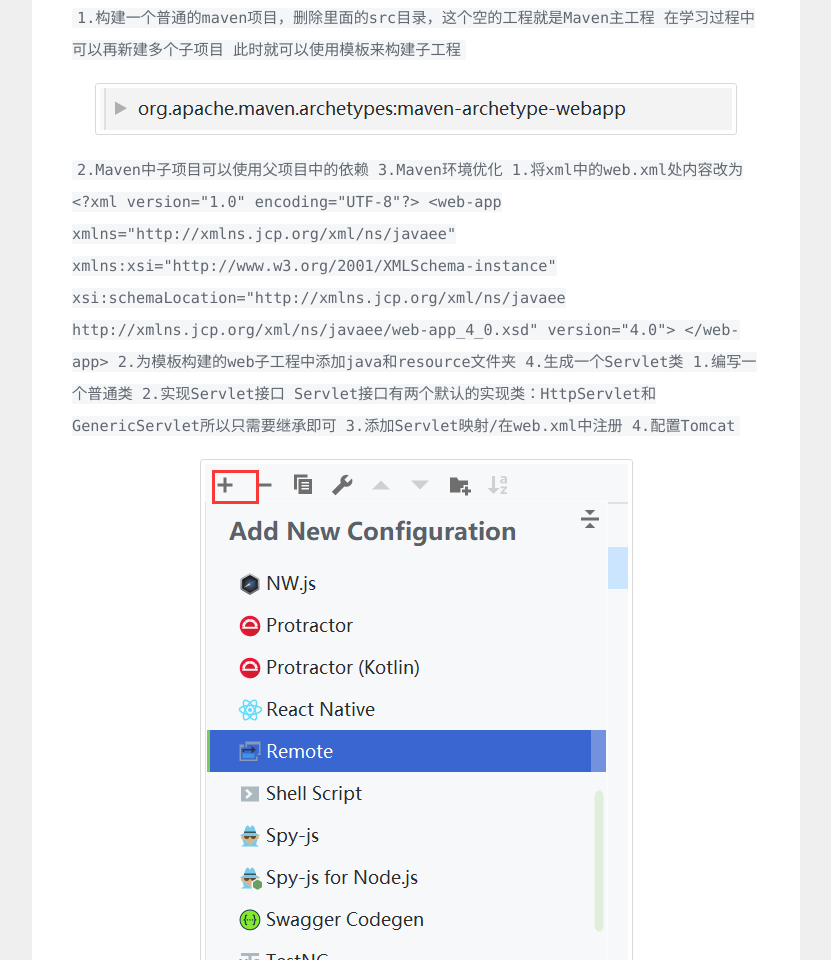
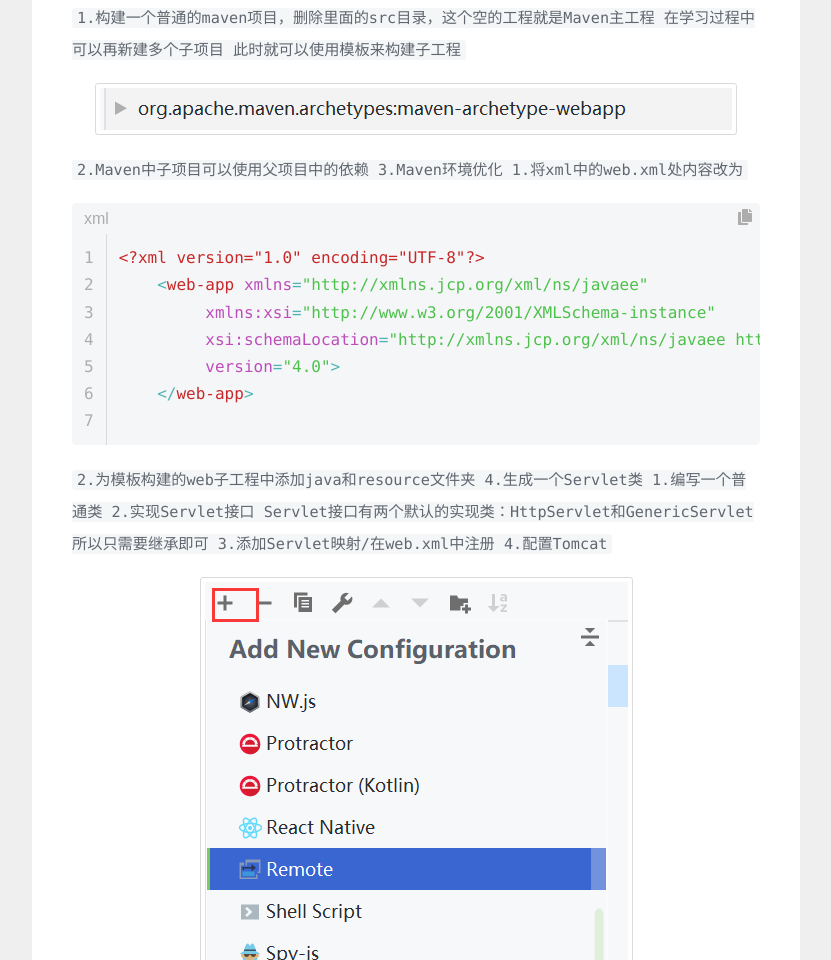
Before and after one commit to pascalzhli/personal-page, a plain HTML site: page 2020/08/21/Servlet的学习/index.html in a window 1280 px wide. Shown: the part 1045-2005 px from the top of the page, without its empty margins (59-890 px from the left). Drawn offline with nearby package versions, Linux system fonts and the light colour scheme.

Commit message:
Site updated: 2020-08-21 20:30:35

```diff
--- a/2020/08/21/Servlet的学习/index.html
+++ b/2020/08/21/Servlet的学习/index.html
@@ -14,7 +14,7 @@
 <meta property="og:image" content="https://zhihuali.cn/images/pasted-17.png">
 <meta property="og:image" content="https://zhihuali.cn/images/pasted-19.png">
 <meta property="article:published_time" content="2020-08-21T07:34:48.000Z">
-<meta property="article:modified_time" content="2020-08-21T12:06:58.615Z">
+<meta property="article:modified_time" content="2020-08-21T12:30:09.868Z">
 <meta property="article:author" content="Zhihua Li">
 <meta name="twitter:card" content="summary">
 <meta name="twitter:image" content="https://zhihuali.cn/images/pasted-11.png"><title>Servlet的学习（一） | </title><link ref="canonical" href="https://zhihuali.cn/2020/08/21/Servlet%E7%9A%84%E5%AD%A6%E4%B9%A0/"><link rel="dns-prefetch" href="https://cdn.jsdelivr.net"><link rel="stylesheet" href="https://cdn.jsdelivr.net/npm/@fortawesome/fontawesome-free@5.12.1/css/all.min.css" type="text/css"><link rel="stylesheet" href="/css/index.css?v=2.1.1"><script>var Stun = window.Stun || {};
@@ -53,28 +53,18 @@ window.CONFIG = CONFIG;</script><meta name="generator" content="Hexo 5.0.2"><lin
 <pre><code>2.Maven中子项目可以使用父项目中的依赖
 
 3.Maven环境优化
+     1.将xml中的web.xml处内容改为</code></pre>
+<figure class="highlight xml"><div class="table-container"><table><tr><td class="gutter"><pre><span class="line">1</span><br><span class="line">2</span><br><span class="line">3</span><br><span class="line">4</span><br><span class="line">5</span><br><span class="line">6</span><br><span class="line">7</span><br></pre></td><td class="code"><pre><span class="line"><span class="meta">&lt;?xml version=&quot;1.0&quot; encoding=&quot;UTF-8&quot;?&gt;</span></span><br><span class="line">    <span class="tag">&lt;<span class="name">web-app</span> <span class="attr">xmlns</span>=<span class="string">&quot;http://xmlns.jcp.org/xml/ns/javaee&quot;</span></span></span><br><span class="line"><span class="tag">         <span class="attr">xmlns:xsi</span>=<span class="string">&quot;http://www.w3.org/2001/XMLSchema-instance&quot;</span></span></span><br><span class="line"><span class="tag">         <span class="attr">xsi:schemaLocation</span>=<span class="string">&quot;http://xmlns.jcp.org/xml/ns/javaee http://xmlns.jcp.org/xml/ns/javaee/web-app_4_0.xsd&quot;</span></span></span><br><span class="line"><span class="tag">         <span class="attr">version</span>=<span class="string">&quot;4.0&quot;</span>&gt;</span></span><br><span class="line">    <span class="tag">&lt;/<span class="name">web-app</span>&gt;</span></span><br><span class="line">    </span><br></pre></td></tr></table></div></figure>
 
-   1.将xml中的web.xml处内容改为
-
-   &lt;?xml version=&quot;1.0&quot; encoding=&quot;UTF-8&quot;?&gt;
-&lt;web-app xmlns=&quot;http://xmlns.jcp.org/xml/ns/javaee&quot;
-     xmlns:xsi=&quot;http://www.w3.org/2001/XMLSchema-instance&quot;
-     xsi:schemaLocation=&quot;http://xmlns.jcp.org/xml/ns/javaee http://xmlns.jcp.org/xml/ns/javaee/web-app_4_0.xsd&quot;
-     version=&quot;4.0&quot;&gt;
-&lt;/web-app&gt;
-
-   2.为模板构建的web子工程中添加java和resource文件夹
-
+<pre><code>    2.为模板构建的web子工程中添加java和resource文件夹
 4.生成一个Servlet类
 
    1.编写一个普通类
 
    2.实现Servlet接口
-  Servlet接口有两个默认的实现类：HttpServlet和GenericServlet所以只需要继承即可
-
-   3.添加Servlet映射/在web.xml中注册
-
-   4.配置Tomcat</code></pre>
+         Servlet接口有两个默认的实现类：HttpServlet和GenericServlet所以只需要继承即可
+  3.添加Servlet映射/在web.xml中注册
+  4.配置Tomcat</code></pre>
 <p><img src="/images/pasted-12.png" alt="upload successful"></p>
 <pre><code>5.启动测试</code></pre>
 <p>4.Servlet原理<br>由Web服务器调用 Web服务器会在收到浏览器请求后进行如下步骤：<br><img src="/images/pasted-13.png" alt="upload successful"></p>
@@ -100,7 +90,7 @@ window.CONFIG = CONFIG;</script><meta name="generator" content="Hexo 5.0.2"><lin
 </ul>
 <p><img src="/images/pasted-19.png" alt="upload successful"></p>
 <ul>
-<li><p>扩展<br>  优先级问题：<br>  指定了固有的映射路径优先级最高，如果找不到就会走默认的处理请求</p>
+<li><p>扩展<br>优先级问题：<br>  指定了固有的映射路径优先级最高，如果找不到就会走默认的处理请求</p>
 <p>  解释：<br>  如果一个Servlet映射为/* 而另一个映射为/hello 则运行程序后首先进入的是/<em>的页面 输入路径 /hello 后 (固有思想是/hello也属于 /</em> ) 是会进入到/hello映射对应的Servlet程序中的，而不是在原来的/*的页面上<br>  也就是：精确 &gt; 全局</p>
 </li>
 </ul>
```
Also changed, not shown: atom.xml (+3 -3 lines), index.html (+7 -17 lines).
